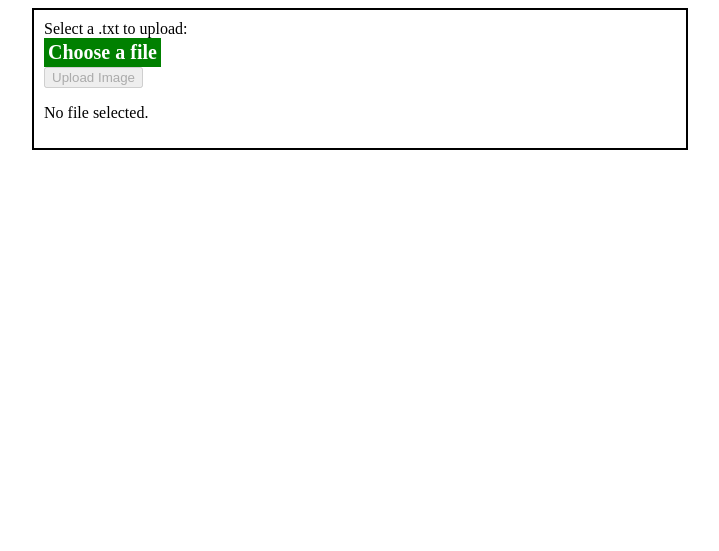
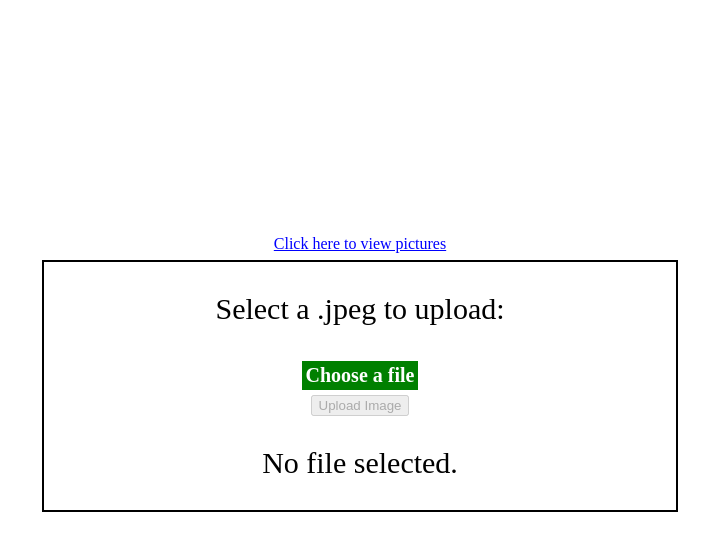
Before and after one commit to zhan2209/Capture-the-Flag, a PHP site: page / in a window 1280 px wide. Shown: the top 551 px of the page, without its empty margins (280-999 px from the left). Run offline with PHP 8.4, Linux system fonts and the light colour scheme; some libraries are stand-ins or nearby versions.

Commit message:
added to update challenge

```diff
--- a/Challenges/web/upload/html/error.html.php
+++ b/Challenges/web/upload/html/error.html.php
@@ -1,7 +1,8 @@
 <?php include('globals.php'); ?>
 <!doctype html>
 <html>
-<head><title>Error</title></head>
+<head><title>Error</title>
+<link rel="stylesheet" type="text/css" href="style.css"></head>
 <body>
 	<?php echo "<p>Error uploading file: $e <p>"; ?>
 	<a href='.'>Go back</a>
--- a/Challenges/web/upload/html/globals.php
+++ b/Challenges/web/upload/html/globals.php
@@ -1,3 +1,3 @@
 <?php
-	$acceptableFileType = 'txt';
+	$acceptableFileType = 'jpeg';
 ?>
--- a/Challenges/web/upload/html/home.html.php
+++ b/Challenges/web/upload/html/home.html.php
@@ -4,17 +4,24 @@
 <head><title>Welcome</title>
 <link rel="stylesheet" type="text/css" href="style.css"></head>
 <body>
-<div id='uploadform'>
+<div class='container'>
 	<form action="upload.php" method="post" enctype="multipart/form-data">
-	<div>Select a .<?php echo "$acceptableFileType";?> to upload:</div>
+		<p>Select a .<?php echo "$acceptableFileType";?> to upload:<p>
 		<div>
 			<input type="file" name="fileToUpload" id="fileToUpload" class="inputfile" onchange="validate()">
 			<label for="fileToUpload">Choose a file</label>
 		</div>
-	<div><input id='sub' type="submit" value="Upload Image" name="submit" disabled></div>
-	<div id='validity'><p>No file selected.</p></div>
+		<div>
+			<input id='sub' type="submit" value="Upload Image" name="submit" disabled>
+		</div>
+		<div id='validity'>
+			<p>No file selected.</p>
+		</div>
 	</form>
 </div>
+<div id='gallery'>
+	<a class='link' href="./pictures.html.php">Click here to view pictures</a>
+<div>
 <script>
 	function validate() {
 		var file = document.getElementById("fileToUpload");
--- a/Challenges/web/upload/html/index.php
+++ b/Challenges/web/upload/html/index.php
@@ -1,5 +1,6 @@
 <?php
 	$dirName = 'uploads';
+
 	if(!is_dir($dirName)) {
 		mkdir($dirName, 0755);
 	}
--- a/Challenges/web/upload/html/style.css
+++ b/Challenges/web/upload/html/style.css
@@ -1,9 +1,35 @@
 
-#uploadform {
+.container {
+	position: relative;
 	margin: auto;
+	justify-content: center;
+	border: 2px solid black;
+	height: 50%;
 	width: 50%;
-	border: 2px solid black;
-	padding: 10px;
+	transform: translate(0, 100%);
+}
+
+#picback {
+	position: absolute;
+	top: 5;
+	left: 5;
+}
+
+.container form {
+	text-align: center;
+}
+
+.link {
+	color: blue;
+}
+
+#gallery {
+	text-align: center;
+	margin-top: -2%;
+}
+
+.container p {
+	font-size: 30px;
 }
 
 .inputfile {
@@ -25,4 +51,21 @@
 	padding-bottom: 3px;
 	padding-left: 4px;
 	padding-right: 4px;
+	margin: 5px;
 }
+
+div.img {
+	display: inline-block;
+	margin: 5px;
+	border: 1px solid black;
+	width: 180px;
+}
+
+div.img:hover {
+	border: 1px solid blue;
+}
+
+div.img img {
+	width: 100%;
+	height: auto;
+}
```
Also changed, not shown: Challenges/web/upload/html/pictures.html.php (added, +21 -0 lines), Challenges/web/upload/README.md, Challenges/web/upload/html/uploads/campus.jpeg (added), Challenges/web/upload/html/uploads/cat.jpeg (added), Challenges/web/upload/html/uploads/charizard.jpeg (added), Challenges/web/upload/html/uploads/command.phpA.jpeg (added), Challenges/web/upload/html/uploads/computer.jpeg (added), Challenges/web/upload/html/uploads/doge.jpeg (added), Challenges/web/upload/html/uploads/dylan.jpeg (added), Challenges/web/upload/html/uploads/hacker.jpeg (added), Challenges/web/upload/html/uploads/minneapolis.jpeg (added), Challenges/web/upload/html/uploads/slug.jpeg (added). Lines whose indentation alone changed are shown as unchanged.
